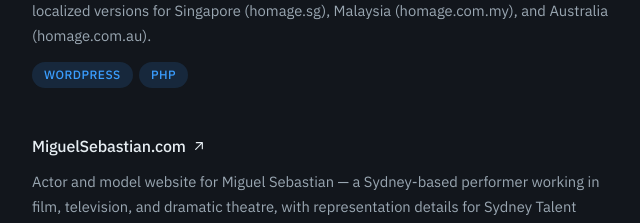
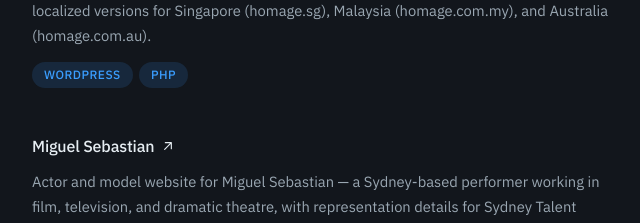
Before and after one commit to bsebastian86/bsebastian86.github.io, a React (Vite) app: page / in a window 1280 px wide. Shown: the part 2180-2403 px from the top of the page, without its empty margins (617-1257 px from the left). Built offline with nearby package versions, Linux system fonts and the light colour scheme.

Commit message:
update Miguel Sebastian label

```diff
--- a/src/data/projects.ts
+++ b/src/data/projects.ts
@@ -92,7 +92,7 @@ export const freelanceProjects: FreelanceProject[] = [
   },
   {
     id: 'miguel',
-    title: 'MiguelSebastian.com',
+    title: 'Miguel Sebastian',
     href: 'https://miguelsebastian.com',
     summary:
       'Actor and model website for Miguel Sebastian — a Sydney-based performer working in film, television, and dramatic theatre, with representation details for Sydney Talent Company.',
```
